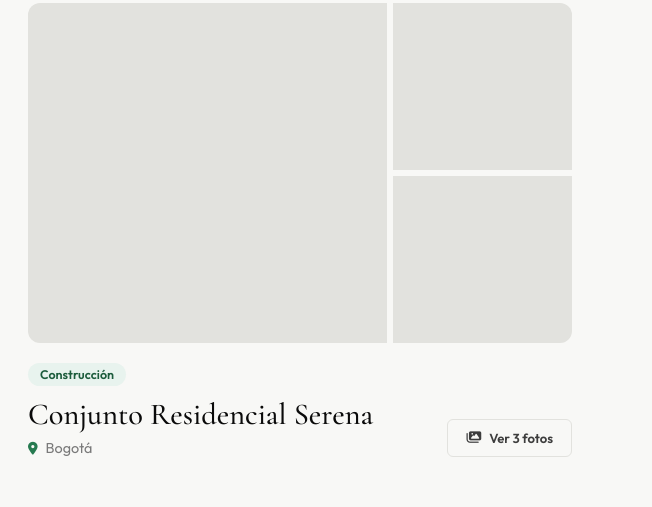
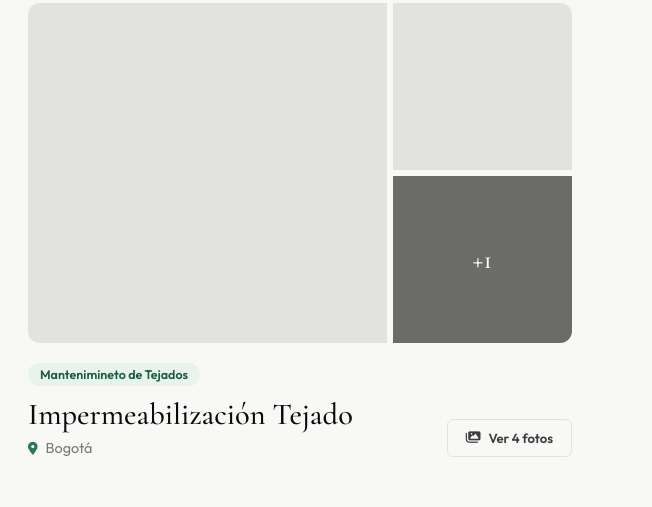
Before and after one commit to DOMKA-SW/Domka-Solutions, a plain HTML site: page index.html in a window 1280 px wide. Shown: the part 2831-3338 px from the top of the page, 628-1280 px from the left. Drawn offline with nearby package versions, Linux system fonts and the light colour scheme.

Commit message:
Update index.html

```diff
--- a/index.html
+++ b/index.html
@@ -1139,13 +1139,14 @@
       ]
     },
     {
-      tag: 'Construcción',
-      nombre: 'Conjunto Residencial Serena',
+      tag: 'Mantenimineto de Tejados',
+      nombre: 'Impermeabilización Tejado ',
       ciudad: 'Bogotá',
       imgs: [
         'img/landing/proyectos/pry4.png',
-        'img/landing/proyectos/pry4_1.png',
-        'img/landing/proyectos/pry4_2.png',
+        'img/landing/proyectos/pry4.1.png',
+        'img/landing/proyectos/pry4.2.png',
+        'img/landing/proyectos/pry4.3.png',
       ]
     },
   ];
```
